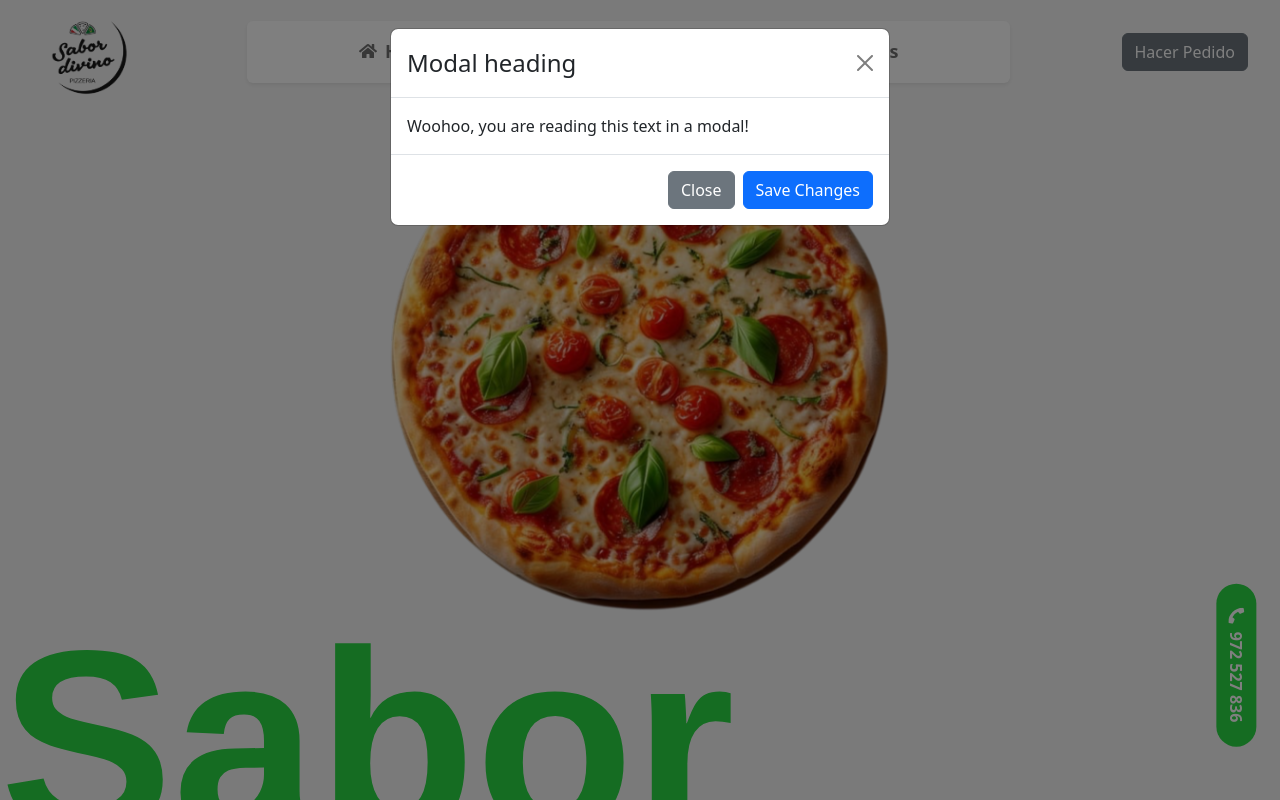
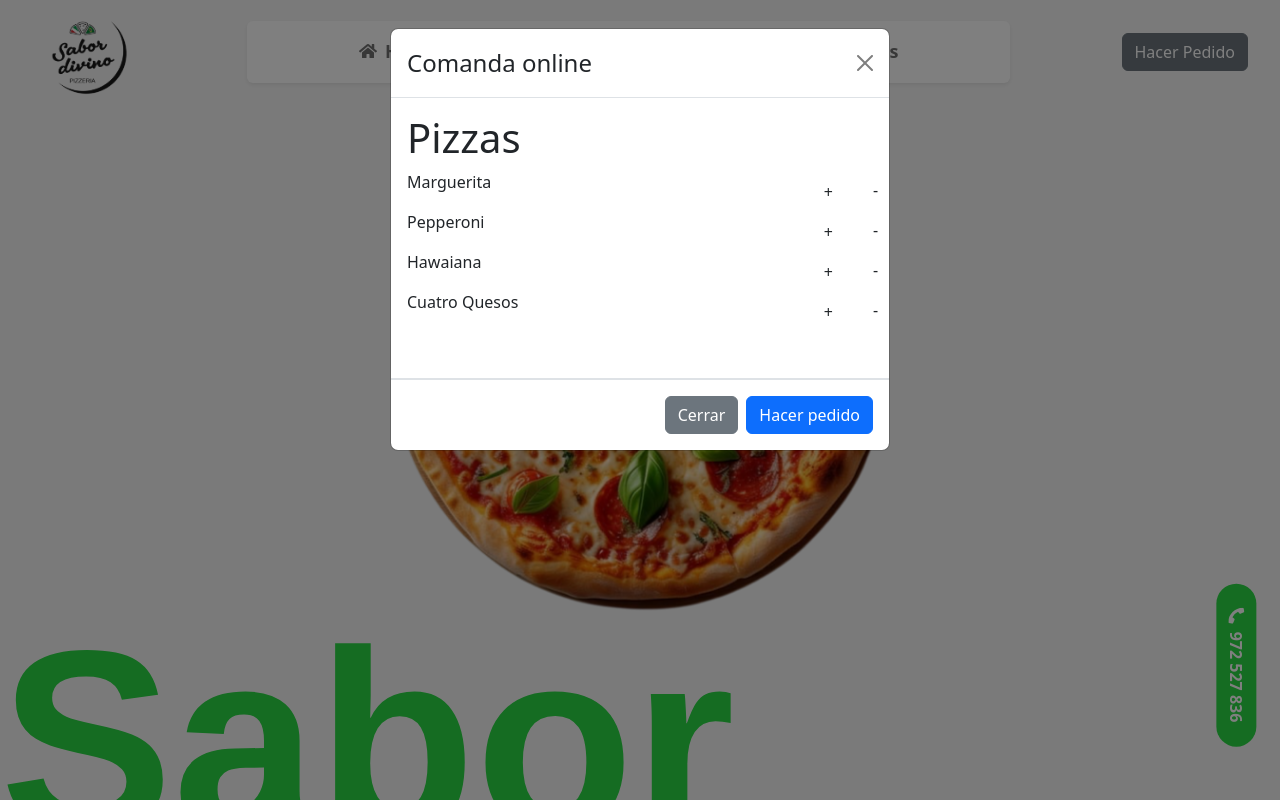
Before and after one commit to Miqueias26/pizzaria, a React (Vite) app: page / in a window 1280 px wide. Both pictures are taken after a click on the button "Hacer Pedido". Shown: the top 800 px of the page. Built offline with nearby package versions, Linux system fonts and the light colour scheme; a web font is replaced by a local one.

Commit message:
fixed basket

```diff
--- a/src/components/ultilities/Orders.jsx
+++ b/src/components/ultilities/Orders.jsx
@@ -1,6 +1,7 @@
 import { useState } from "react";
 import Button from "react-bootstrap/Button";
 import Modal from "react-bootstrap/Modal";
+import OrdersPizzas from "./OrdersPizzas";
 
 function Orders() {
   const [show, setShow] = useState(false);
@@ -15,15 +16,31 @@ function Orders() {
 
       <Modal show={show} onHide={handleClose}>
         <Modal.Header closeButton>
-          <Modal.Title>Modal heading</Modal.Title>
+          <Modal.Title>Comanda online</Modal.Title>
         </Modal.Header>
-        <Modal.Body>Woohoo, you are reading this text in a modal!</Modal.Body>
+        <Modal.Body>
+          <h1>Pizzas</h1>
+          <div className="flex justify-between">
+            <p>Marguerita</p> <OrdersPizzas />
+          </div>
+          <div className="flex justify-between">
+            <p>Pepperoni</p> <OrdersPizzas />
+          </div>
+          <div className="flex justify-between">
+            <p>Hawaiana</p> <OrdersPizzas />
+          </div>
+          <div className="flex justify-between">
+            <p>Cuatro Quesos</p> <OrdersPizzas />
+          </div>
+        </Modal.Body>{" "}
+        {/*AQUI ES DONDE VA A PASAR LOS PEDIDOS CON LAS PIZZAS*/}
+        <Modal.Header></Modal.Header>
         <Modal.Footer>
           <Button variant="secondary" onClick={handleClose}>
-            Close
+            Cerrar
           </Button>
           <Button variant="primary" onClick={handleClose}>
-            Save Changes
+            Hacer pedido
           </Button>
         </Modal.Footer>
       </Modal>
--- /dev/null
+++ b/src/components/ultilities/OrdersPizzas.jsx
@@ -0,0 +1,31 @@
+import { span } from "framer-motion/client";
+import React, { useState } from "react";
+
+const OrdersPizzas = () => {
+  const [order, setOrder] = useState(0);
+
+  const AddUnit = () => {
+    setOrder((Order) => Math.min(Order + 1, 9));
+  };
+
+  const LetsRemove = () => {
+    setOrder((Order) => Math.max(Order - 1, 0));
+    {
+      /*Math.max evita que fique negativo */
+    }
+  };
+
+  return (
+    <div className="flex gap-3 items-center justify-between relative">
+      <button onClick={AddUnit} className="absolute right-10 top-[10px]">
+        +
+      </button>
+      <div className="absolute  right-4">{order > 0 && <span>{order}</span>}</div>
+      <button onClick={LetsRemove} className="absolute ">
+        -
+      </button>
+    </div>
+  );
+};
+
+export default OrdersPizzas;
```
Also changed, not shown: src/components/header/header.jsx (+2 -6 lines), src/components/navbar/Navbar.jsx (+11 -49 lines).
